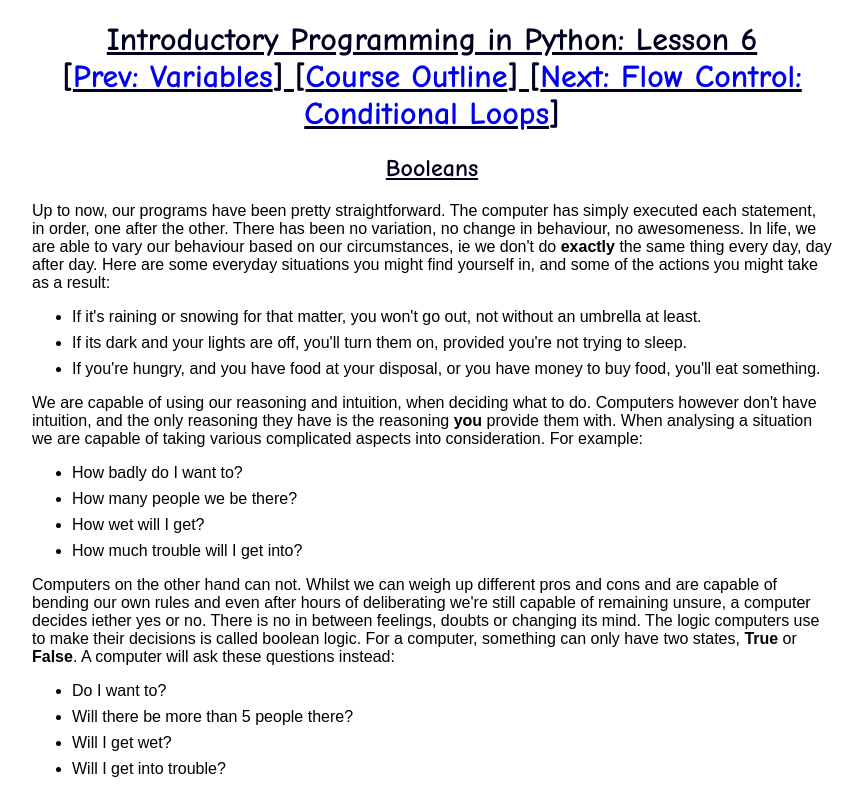
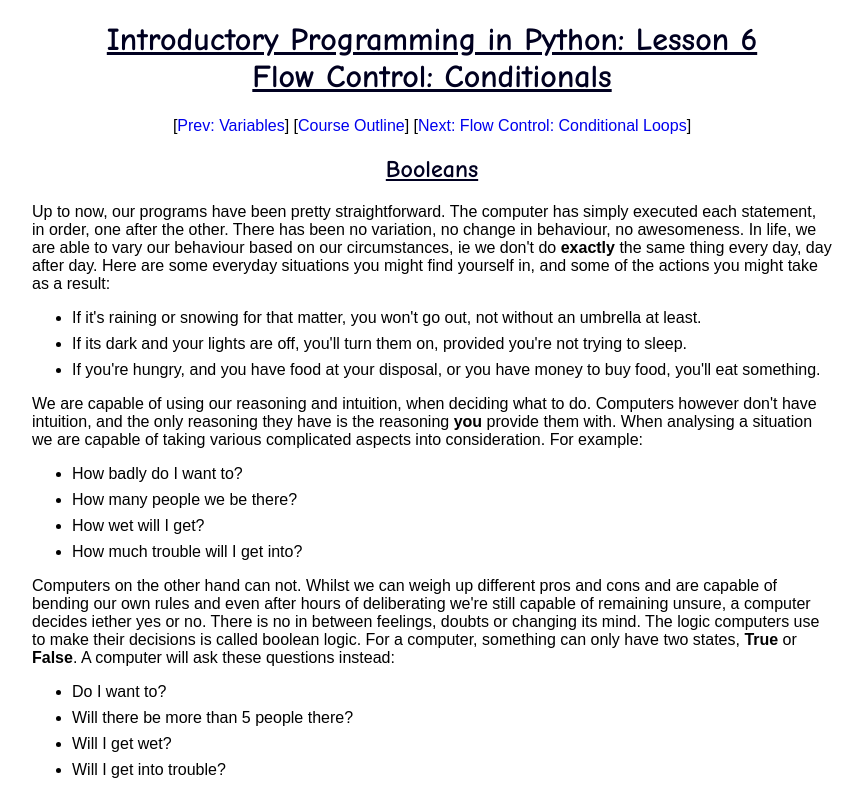
Before and after one commit to ninas/umonya_notes, a plain HTML site: page conditionals.html in a window 1280 px wide. Shown: the top 791 px of the page, without its empty margins (208-1071 px from the left). Drawn offline with Linux system fonts and the light colour scheme.

Commit message:
Revert "checking that committing works"
This reverts commit 208bf017e2f04dac9d892cf097f84c2996e45a54.

```diff
--- a/conditionals.html
+++ b/conditionals.html
@@ -12,7 +12,7 @@
 <body onload="animate_loop()">
 	<div class="page">
 
-		<h1>Introductory Programming in Python: Lesson 6<br /
+		<h1>Introductory Programming in Python: Lesson 6<br />
 		Flow Control: Conditionals</h1>
 
 		<div class="centered">
```
